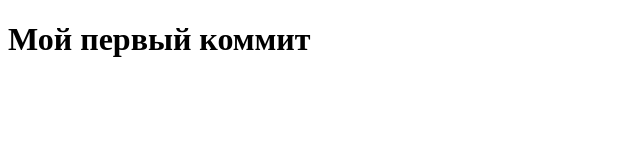
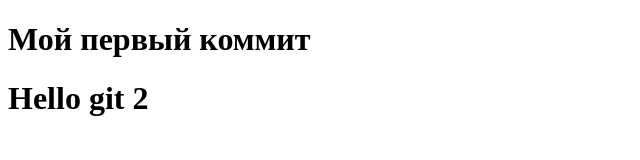
Before and after one commit to Brayaka/Test, a plain HTML site: page index.html in a window 1280 px wide. Shown: the whole page, without its empty margins (0-640 px from the left). Drawn offline with Linux system fonts and the light colour scheme.

Commit message:
h2 was added

```diff
--- a/index.html
+++ b/index.html
@@ -6,5 +6,6 @@
 </head>
 <body>
 <h1>Мой первый коммит</h1>
+<h1>Hello git 2</h1>
 </body>
 </html>
```
